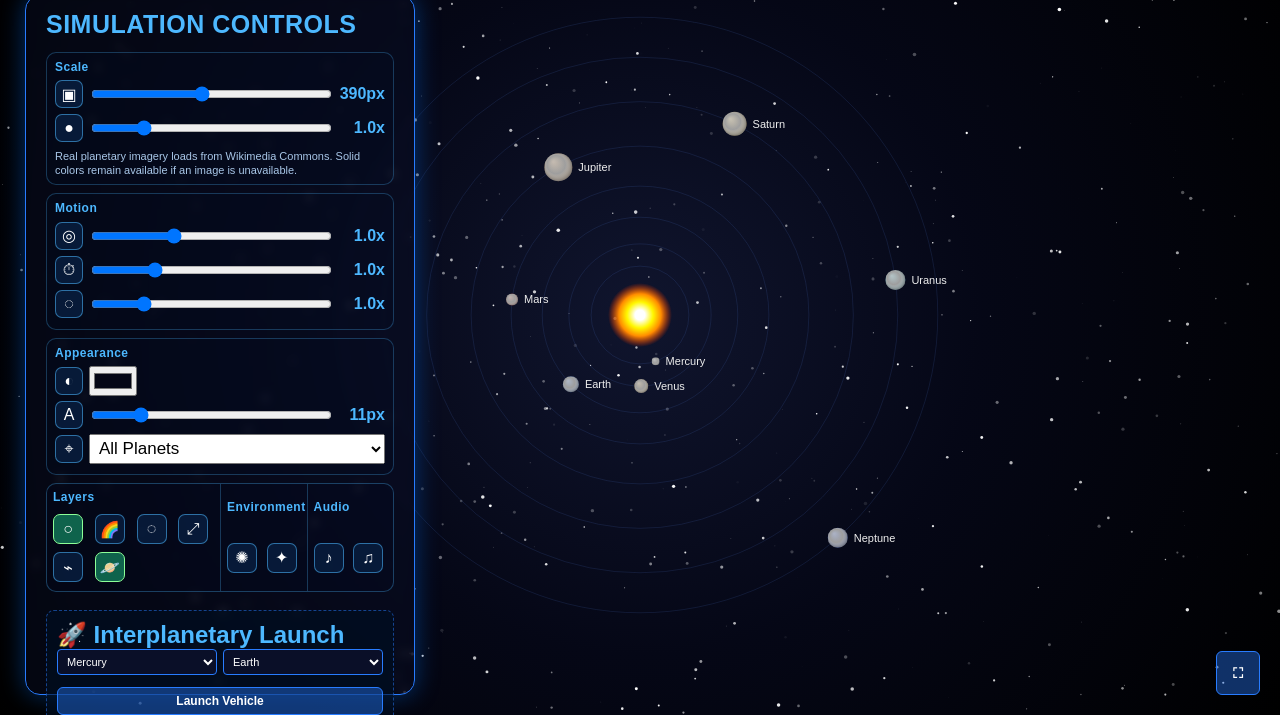
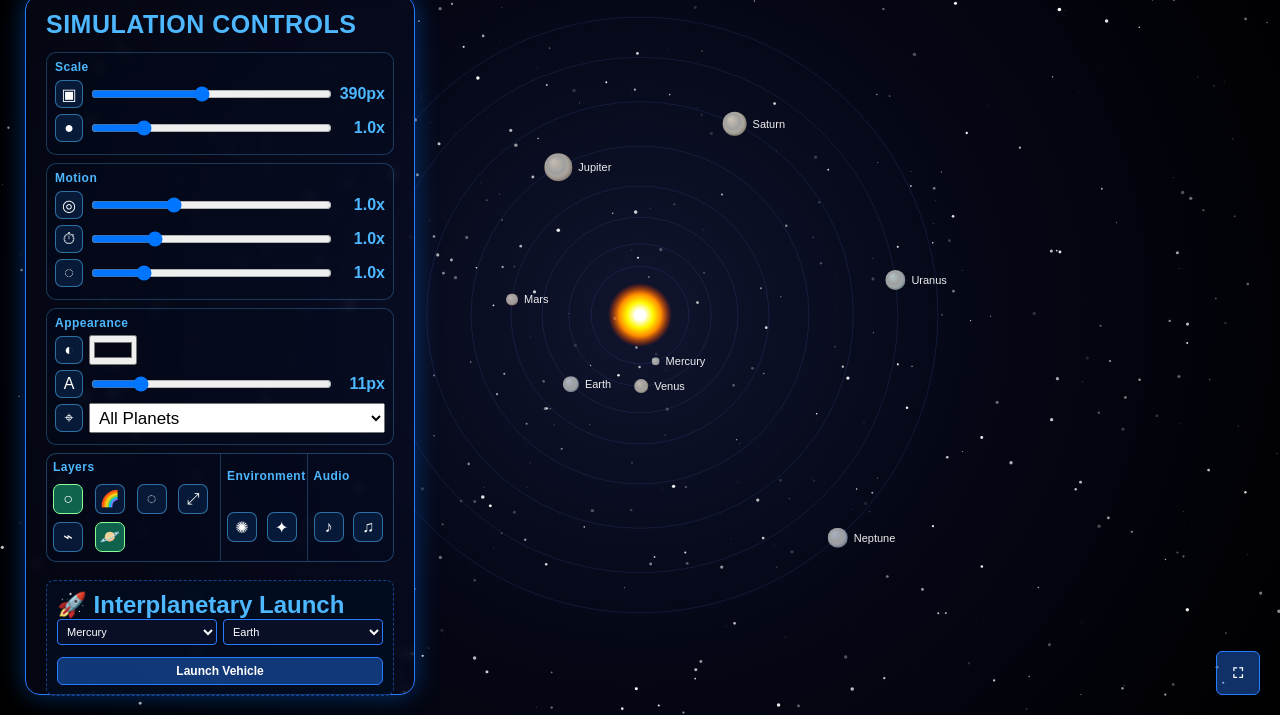
Before and after one commit to mithilesh-code/apphub, a plain HTML site: page 3DsolarSystem.html in a window 1280 px wide. Shown: the part 85-800 px from the top of the page. Drawn offline with Linux system fonts and the light colour scheme.

Commit message:
Add files via upload

```diff
--- a/3DsolarSystem.html
+++ b/3DsolarSystem.html
@@ -593,7 +593,6 @@
                 <input type="range" id="sizeSlider" min="0.5" max="3.0" step="0.1" value="1.0" aria-label="Planet scale">
                 <span class="tool-value" id="sizeVal">1.0x</span>
             </div>
-            <p class="texture-note">Real planetary imagery loads from Wikimedia Commons. Solid colors remain available if an image is unavailable.</p>
         </section>
 
         <section class="control-section wide">
```
